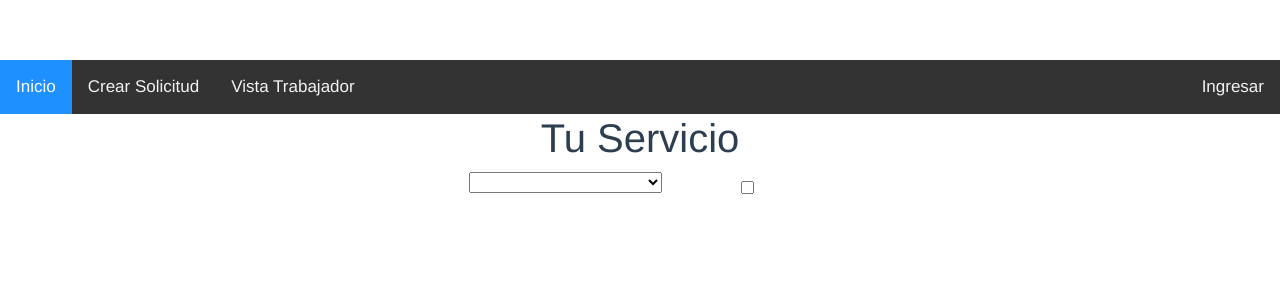
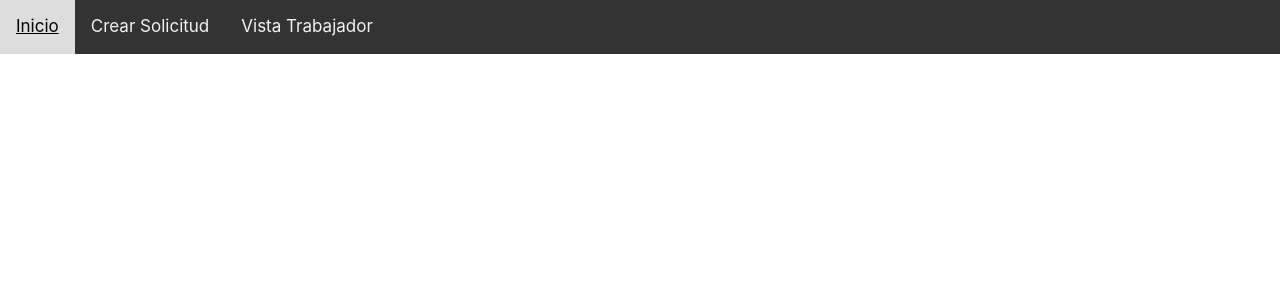
Before and after one commit to tomasperez99/proyecto-NT2-tuServicio, a Vue app: page /#/Login in a window 1280 px wide. Shown: the top 300 px of the page. Built offline with nearby package versions, Linux system fonts and the light colour scheme.

Commit message:
Estructura index, navbar funcional

```diff
--- a/src/App.vue
+++ b/src/App.vue
@@ -1,32 +1,20 @@
 <template>
-  <div id="app">
+  <div>
     <NavBar/>
-    <Index msg = "Tu Servicio"/>
-   <b-row>
-     <b-col>
-
-       <br>
-
-     </b-col>
-     <b-col>
-       <router-view></router-view>
-     </b-col>
-     <b-col>
-
-     </b-col>
-   </b-row>
+    <div id="app">
+        <div class="mainRouter">
+            <router-view></router-view>
+        </div>
+    </div>
   </div>
-
 </template>
 
 <script>
 import NavBar from './components/NavBar'
-import Index from './components/Index'
 export default {
   name: "App",
   components:{
       NavBar,
-      Index
   }
 };
 </script>
@@ -34,22 +22,21 @@ export default {
 
 
 <style>
+
+.mainRouter {
+    margin-left: auto;
+    margin-right: auto;
+    width: 700px;
+}
+
+
 #app {
   font-family: Avenir, Helvetica, Arial, sans-serif;
   -webkit-font-smoothing: antialiased;
   -moz-osx-font-smoothing: grayscale;
   text-align: center;
   color: #2c3e50;
-  margin-top: 60px;
+  margin-top: 30px;
 }
 
-#fotoHeader{
-
-  color: aqua;
-
-
-}
-
-
-
 </style>
--- a/src/components/Index.vue
+++ b/src/components/Index.vue
@@ -1,17 +1,20 @@
 <template>
   <div class="hello">
-    <h1>{{ msg }}</h1>
+    <h1>Tu Servicio</h1>
   <table class="center">
   <tr>
     <td>
-      <select width="auto" v-model="selected">
-      <option disabled value="">Seleccione un elemento</option>
+      <select id="tipoBusqueda" v-model="selected" >
+      <option disabled>Seleccione un elemento</option>
       <option>Busco Servicios</option>
       <option>Busco Trabajo</option>
       </select>
     </td>
     <td id="busquedaIndex">
-        <input size="40" type="text">
+        <input type="text" id="busquedaIndex">
+    </td>
+    <td>
+        <button type="button" class="btn btn-primary">Buscar</button>
     </td>
   </tr>
 
@@ -42,29 +45,25 @@ export default {
 
 <!-- Add "scoped" attribute to limit CSS to this component only -->
 <style scoped>
-h3 {
-  margin: 40px 0 0;
-}
-ul {
-  list-style-type: none;
-  padding: 0;
-}
-li {
-  display: inline-block;
-  margin: 0 10px;
-}
-a {
-  color: #42b983;
+h1 {
+  padding-bottom: 20px;
 }
 
 .center {
+  margin-top: 50px;
   margin-left: auto;
   margin-right: auto;
 }
 
 #busquedaIndex{
-    padding-left: 20px;
-    width: 150px;
+    padding-left: 10px;
+    width: 400px;
+    padding: 17px;
 }
 
+#tipoBusqueda {
+    padding: 8px;
+}
+
+
 </style>
--- a/src/components/Login.vue
+++ b/src/components/Login.vue
@@ -1,131 +1,14 @@
 <template>
-    <div>
-    </div>
+	<div class="popup">
+	</div>
 </template>
 
 <script>
+
 export default {
-
 }
 </script>
 
-
-<style lang="input[type=text], input[type=password] {
-  width: 100%;
-  padding: 12px 20px;
-  margin: 8px 0;
-  display: inline-block;
-  border: 1px solid #ccc;
-  box-sizing: border-box;
-}
-
-/* Set a style for all buttons */
-button {
-  background-color: #04AA6D;
-  color: white;
-  padding: 14px 20px;
-  margin: 8px 0;
-  border: none;
-  cursor: pointer;
-  width: 100%;
-}
-
-button:hover {
-  opacity: 0.8;
-}
-
-/* Extra styles for the cancel button */
-.cancelbtn {
-  width: auto;
-  padding: 10px 18px;
-  background-color: #f44336;
-}
-
-/* Center the image and position the close button */
-.imgcontainer {
-  text-align: center;
-  margin: 24px 0 12px 0;
-  position: relative;
-}
-
-img.avatar {
-  width: 40%;
-  border-radius: 50%;
-}
-
-.container {
-  padding: 16px;
-}
-
-span.psw {
-  float: right;
-  padding-top: 16px;
-}
-
-/* The Modal (background) */
-.modal {
-  display: none; /* Hidden by default */
-  position: fixed; /* Stay in place */
-  z-index: 1; /* Sit on top */
-  left: 0;
-  top: 0;
-  width: 100%; /* Full width */
-  height: 100%; /* Full height */
-  overflow: auto; /* Enable scroll if needed */
-  background-color: rgb(0,0,0); /* Fallback color */
-  background-color: rgba(0,0,0,0.4); /* Black w/ opacity */
-  padding-top: 60px;
-}
-
-/* Modal Content/Box */
-.modal-content {
-  background-color: #fefefe;
-  margin: 5% auto 15% auto; /* 5% from the top, 15% from the bottom and centered */
-  border: 1px solid #888;
-  width: 80%; /* Could be more or less, depending on screen size */
-}
-
-/* The Close Button (x) */
-.close {
-  position: absolute;
-  right: 25px;
-  top: 0;
-  color: #000;
-  font-size: 35px;
-  font-weight: bold;
-}
-
-.close:hover,
-.close:focus {
-  color: red;
-  cursor: pointer;
-}
-
-/* Add Zoom Animation */
-.animate {
-  -webkit-animation: animatezoom 0.6s;
-  animation: animatezoom 0.6s
-}
-
-@-webkit-keyframes animatezoom {
-  from {-webkit-transform: scale(0)}
-  to {-webkit-transform: scale(1)}
-}
-
-@keyframes animatezoom {
-  from {transform: scale(0)}
-  to {transform: scale(1)}
-}
-
-/* Change styles for span and cancel button on extra small screens */
-@media screen and (max-width: 300px) {
-  span.psw {
-     display: block;
-     float: none;
-  }
-  .cancelbtn {
-     width: 100%;
-  }
-}">
+<style lang="scss" scoped>
 
 </style>
--- a/src/components/NavBar.vue
+++ b/src/components/NavBar.vue
@@ -1,15 +1,15 @@
 <template>
   <div class="topnav">
-      <router-link class="active" to="/Index">Inicio</router-link>
+      <router-link to="/Index">Inicio</router-link>
       <router-link to="/crearSolicitud">Crear Solicitud</router-link>
       <router-link to="/vistaTrabajador">Vista Trabajador</router-link>
-      <router-link to="/login" id='loginButton'>Ingresar</router-link>
   </div>
 </template>
 
 <script>
 export default {
 }
+
 </script>
 
 <style>
@@ -32,13 +32,10 @@ export default {
   color: black;
 }
 
-.topnav a.active {
+#loginButton {
+  float: right;
   background-color: #1E90FF;
   color: white;
 }
 
-#loginButton{
-    float: right;
-}
-
 </style>
--- a/src/main.js
+++ b/src/main.js
@@ -6,18 +6,18 @@ import { BootstrapVue, IconsPlugin } from 'bootstrap-vue'
 import 'bootstrap/dist/css/bootstrap.css'
 import 'bootstrap-vue/dist/bootstrap-vue.css'
 
-import NavBar from './components/NavBar.vue'
 import vistaTrabajador from './components/vistaTrabajador.vue'
 import Login from './components/Login.vue'
 import crearSolicitud from './components/crearSolicitud.vue'
+import Index from './components/Index.vue'
 Vue.use(BootstrapVue)
 Vue.use(IconsPlugin)
 
 const routes = [
-  {path:'/NavBar',component:NavBar},
   {path:'/vistaTrabajador',component:vistaTrabajador},
   {path:'/Login',component:Login},
-  {path:'/crearSolicitud',component:crearSolicitud}
+  {path:'/crearSolicitud',component:crearSolicitud},
+  {path: '/Index', component:Index}
 ]
 import Router from 'vue-router'
 Vue.use(Router)
```
